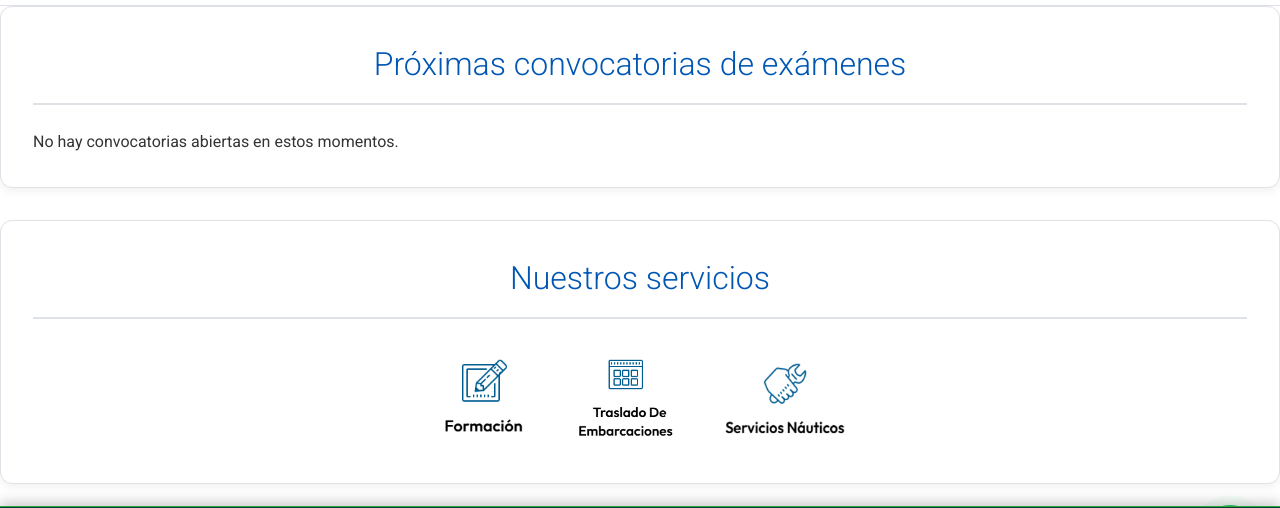
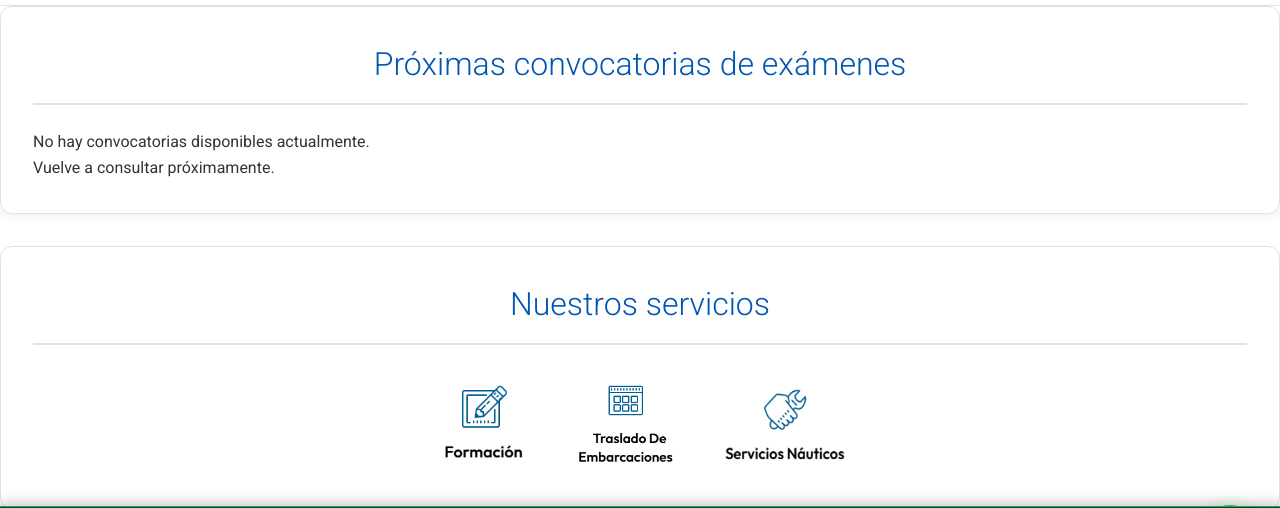
Before and after one commit to baltaes-cpu/oceanas, a plain HTML site: page index.html in a window 1280 px wide. Shown: the part 215-723 px from the top of the page. Drawn offline with Linux system fonts and the light colour scheme.

Commit message:
Update index.html

```diff
--- a/index.html
+++ b/index.html
@@ -584,7 +584,8 @@ h2 {
     <section class="exam-section">
         <h2>Próximas convocatorias de exámenes</h2>
         <div class="exam-info">
-            <p>No hay convocatorias abiertas en estos momentos.</p>
+            <p>No hay convocatorias disponibles actualmente.</p>
+            <p>Vuelve a consultar próximamente.</p>
         </div>
     </section>
 
```
